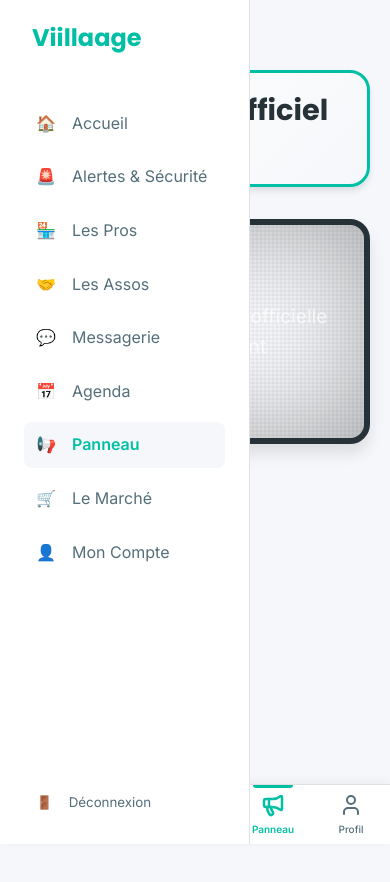
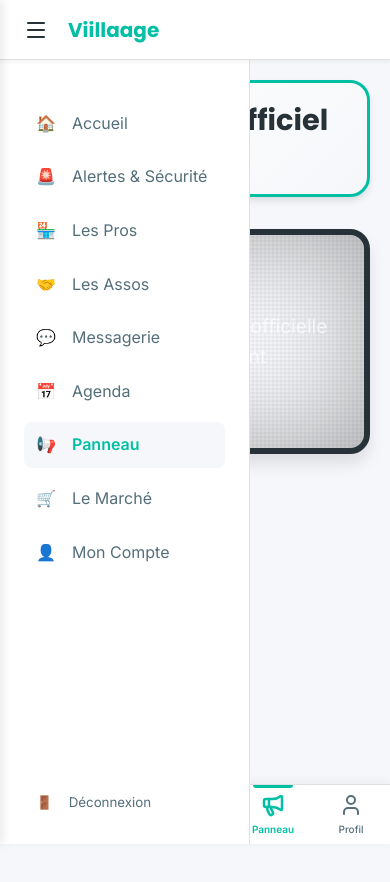
Before and after one commit to CouronneLymphe6/Viillaage, a Next.js app: page /official in a window 390 px wide. Shown: the top 882 px of the page. Built offline with nearby package versions, Linux system fonts and the light colour scheme; no server answers.

Commit message:
feat: Add mobile hamburger menu with bottom navigation - Fixed mobile navigation by adding hamburger menu in header - Preserved existing bottom navigation bar - Ensured proper z-index layering to avoid conflicts - Mobile header appears only on screens <= 768px

```diff
--- a/src/app/(app)/layout.tsx
+++ b/src/app/(app)/layout.tsx
@@ -6,6 +6,7 @@
 import PushNotificationManager from "@/components/PushNotificationManager";
 import { ToastContainer } from "@/components/Toast";
 import MobileBottomNav from "@/components/MobileBottomNav";
+import MobileHamburgerMenu from "@/components/MobileHamburgerMenu";
 
 
 
@@ -19,6 +20,27 @@
         <div style={{ display: 'flex' }}>
             <Sidebar />
 
+            {/* Mobile Header with Hamburger Menu */}
+            <div className="mobile-header" style={{
+                position: 'fixed',
+                top: 0,
+                left: 0,
+                right: 0,
+                height: '60px',
+                backgroundColor: 'white',
+                borderBottom: '1px solid var(--border)',
+                display: 'none',
+                alignItems: 'center',
+                justifyContent: 'space-between',
+                padding: '0 16px',
+                zIndex: 1001,
+                boxShadow: '0 2px 4px rgba(0, 0, 0, 0.05)',
+            }}>
+                <div style={{ display: 'flex', alignItems: 'center', gap: '12px' }}>
+                    <MobileHamburgerMenu />
+                    <h1 style={{ fontSize: '1.25rem', color: 'var(--primary)', margin: 0, fontWeight: 700 }}>Viillaage</h1>
+                </div>
+            </div>
 
             {/* Notification Bell - Fixed Top Right */}
             <div style={{
@@ -54,17 +76,21 @@
             {/* CSS for responsive layout */}
             <style jsx>{`
                 @media (max-width: 768px) {
+                    .mobile-header {
+                        display: flex !important;
+                    }
+
                     .main-content {
                         margin-left: 0 !important;
                         width: 100% !important;
                         padding: 20px !important;
-                        padding-top: 70px !important;
+                        padding-top: 80px !important; /* Space for mobile header */
                         padding-bottom: 80px !important; /* Space for bottom nav */
                         box-sizing: border-box !important;
                     }
 
                     .notification-bell-container {
-                        top: 16px !important;
+                        top: 12px !important;
                         right: 16px !important;
                     }
                 }
--- a/src/components/MobileHamburgerMenu.module.css
+++ b/src/components/MobileHamburgerMenu.module.css
@@ -36,7 +36,7 @@
     right: 0;
     bottom: 0;
     background: rgba(0, 0, 0, 0.5);
-    z-index: 998;
+    z-index: 1100;
     animation: fadeIn 0.3s ease;
 }
 
@@ -59,7 +59,7 @@
     width: 280px;
     max-width: 85vw;
     background: white;
-    z-index: 999;
+    z-index: 1101;
     transform: translateX(-100%);
     transition: transform 0.3s cubic-bezier(0.4, 0, 0.2, 1);
     box-shadow: 2px 0 10px rgba(0, 0, 0, 0.1);
```
